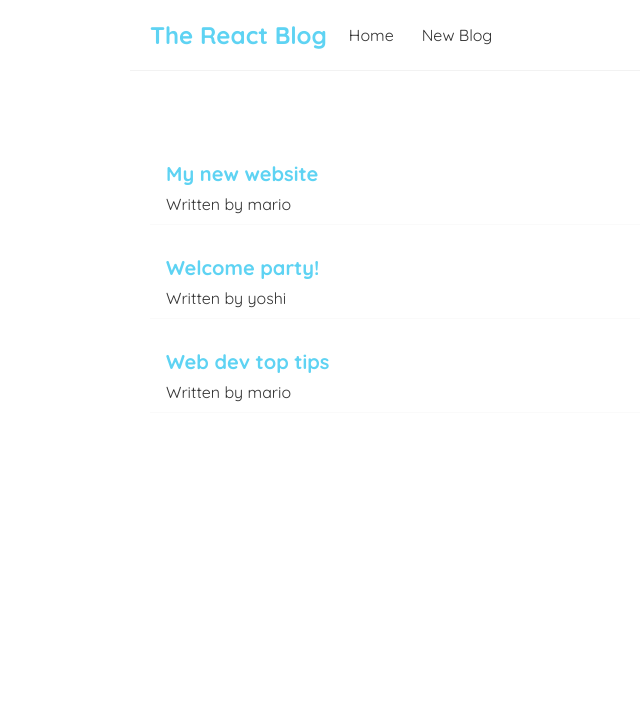
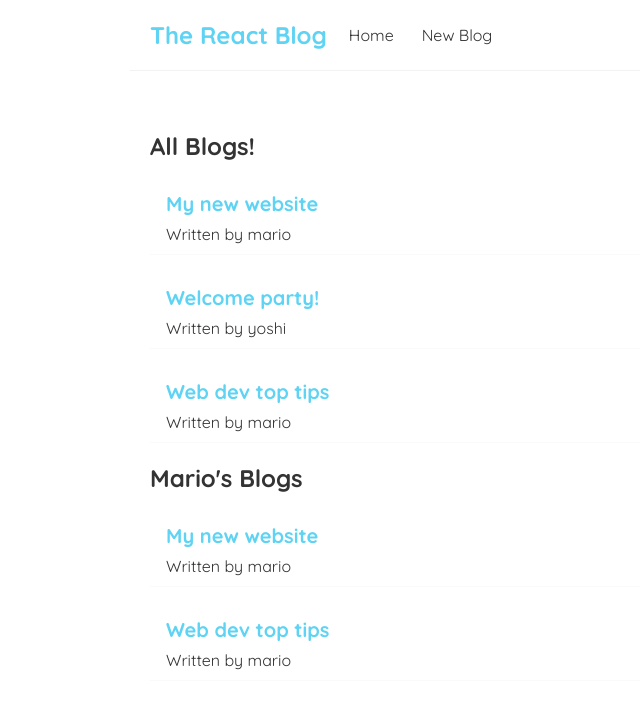
Before and after one commit to UsamaHussain000111/understanding-react, a React (Create React App) app: page / in a window 1280 px wide. Shown: the top 708 px of the page, without its empty margins (190-830 px from the left). Built offline with nearby package versions, Linux system fonts and the light colour scheme; the HTML template or start-up script is replaced by a standard one.

Commit message:
reuse components with props

```diff
--- a/src/BlogList.js
+++ b/src/BlogList.js
@@ -1,9 +1,11 @@
 const BlogList = (props) => {
 
     const blogs = props.blogs;
+    const title = props.title;
 
     return (
         <div className="blog-list">
+            <h2> { title } </h2>
             { blogs.map( (blog) => (
                 <div className="blog-preview" key={ blog.id }>
                     <h2> {blog.title} </h2>
--- a/src/Home.js
+++ b/src/Home.js
@@ -11,7 +11,8 @@
 
     return (
         <div className="home">
-            <BlogList blogs={ blogs } />
+            <BlogList blogs={ blogs } title="All Blogs!" />
+            <BlogList blogs={ blogs.filter( (blog) => blog.author === 'mario' ) } title="Mario's Blogs"  />
         </div>
     );
 }
```
